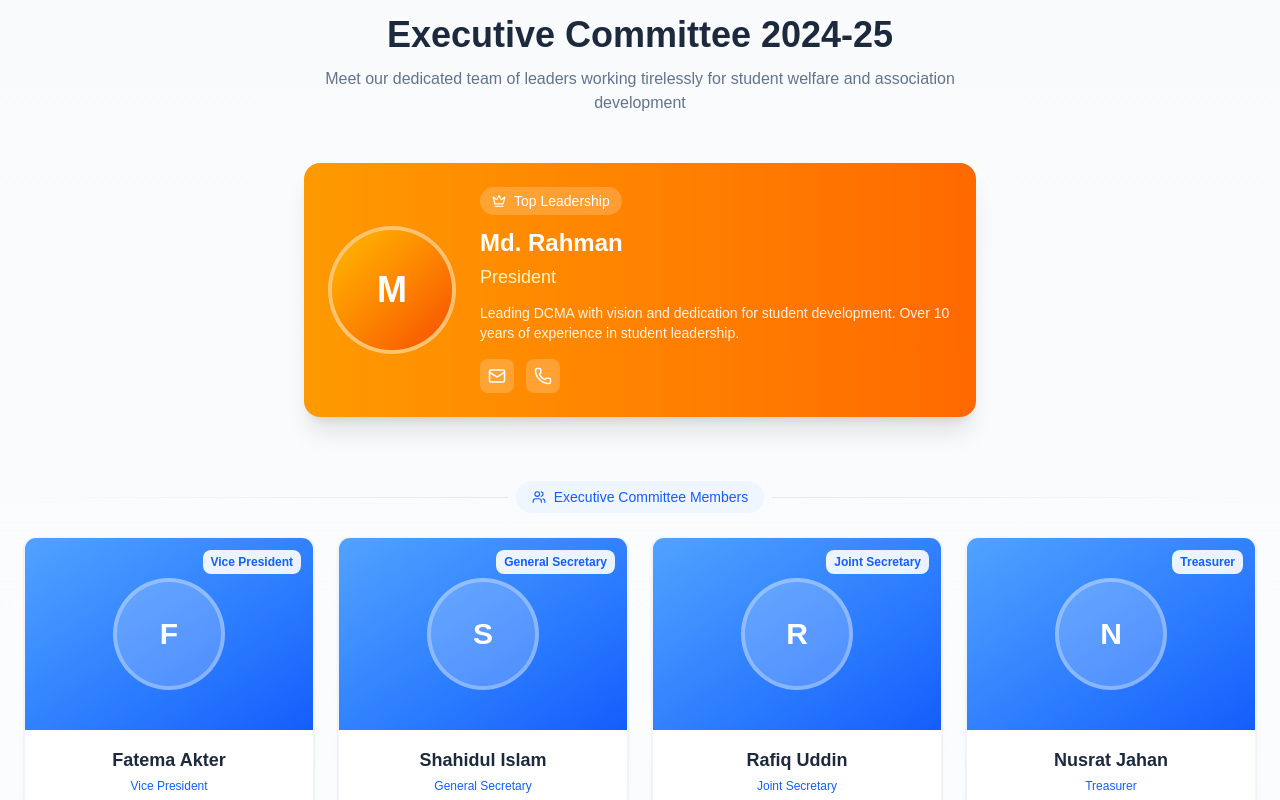
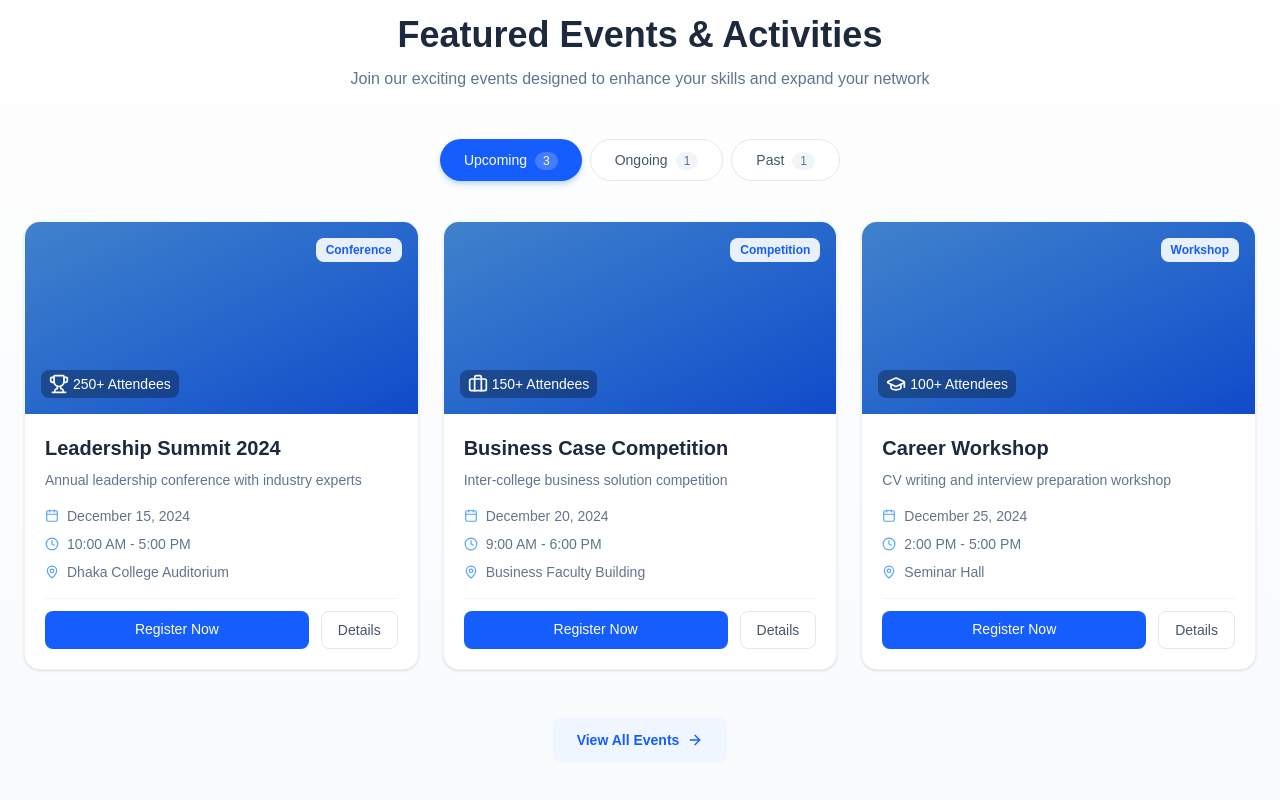
Before and after one commit to Fahad-smto/Dhaka-college-management-association, a Next.js app: page / in a window 1280 px wide. Shown: the part 920-1720 px from the top of the page. Built offline with nearby package versions, Linux system fonts and the light colour scheme.

Commit message:
footer added

```diff
--- /dev/null
+++ b/app/components/FeaturedEvents.tsx
@@ -0,0 +1,207 @@
+"use client";
+
+import { useState, useEffect } from "react";
+import Link from "next/link";
+import { Calendar, MapPin, Users, Clock, ArrowRight, Trophy, Briefcase, GraduationCap } from "lucide-react";
+
+export default function FeaturedEvents() {
+  const [activeTab, setActiveTab] = useState("upcoming");
+
+  const events = {
+    upcoming: [
+      {
+        id: 1,
+        title: "Leadership Summit 2024",
+        description: "Annual leadership conference with industry experts",
+        date: "December 15, 2024",
+        time: "10:00 AM - 5:00 PM",
+        location: "Dhaka College Auditorium",
+        image: "/events/leadership.jpg",
+        category: "Conference",
+        icon: <Trophy size={20} />,
+        attendees: 250,
+      },
+      {
+        id: 2,
+        title: "Business Case Competition",
+        description: "Inter-college business solution competition",
+        date: "December 20, 2024",
+        time: "9:00 AM - 6:00 PM",
+        location: "Business Faculty Building",
+        image: "/events/competition.jpg",
+        category: "Competition",
+        icon: <Briefcase size={20} />,
+        attendees: 150,
+      },
+      {
+        id: 3,
+        title: "Career Workshop",
+        description: "CV writing and interview preparation workshop",
+        date: "December 25, 2024",
+        time: "2:00 PM - 5:00 PM",
+        location: "Seminar Hall",
+        image: "/events/workshop.jpg",
+        category: "Workshop",
+        icon: <GraduationCap size={20} />,
+        attendees: 100,
+      },
+    ],
+    ongoing: [
+      {
+        id: 4,
+        title: "Membership Drive 2024",
+        description: "New member registration campaign",
+        date: "December 1-30, 2024",
+        time: "All Day",
+        location: "Online & Campus",
+        image: "/events/membership.jpg",
+        category: "Campaign",
+        icon: <Users size={20} />,
+        attendees: 500,
+      },
+    ],
+    past: [
+      {
+        id: 5,
+        title: "Annual Sports Day",
+        description: "Inter-department sports competition",
+        date: "November 20, 2024",
+        time: "8:00 AM - 6:00 PM",
+        location: "College Ground",
+        image: "/events/sports.jpg",
+        category: "Sports",
+        icon: <Trophy size={20} />,
+        attendees: 400,
+      },
+    ],
+  };
+
+  return (
+    <section className="py-16 bg-gradient-to-b from-white to-slate-50">
+      <div className="max-w-7xl mx-auto px-4 sm:px-6">
+        {/* Section Header */}
+        <div className="text-center mb-12">
+          <div className="inline-flex items-center gap-2 bg-blue-50 text-blue-600 px-4 py-1.5 rounded-full text-sm font-medium mb-4">
+            <Calendar size={16} />
+            <span>Upcoming & Ongoing</span>
+          </div>
+          <h2 className="text-3xl md:text-4xl font-bold text-slate-800 mb-3">
+            Featured Events & Activities
+          </h2>
+          <p className="text-slate-500 max-w-2xl mx-auto">
+            Join our exciting events designed to enhance your skills and expand your network
+          </p>
+        </div>
+
+        {/* Tab Buttons */}
+        <div className="flex justify-center gap-2 mb-10">
+          {[
+            { id: "upcoming", label: "Upcoming", count: events.upcoming.length },
+            { id: "ongoing", label: "Ongoing", count: events.ongoing.length },
+            { id: "past", label: "Past", count: events.past.length },
+          ].map((tab) => (
+            <button
+              key={tab.id}
+              onClick={() => setActiveTab(tab.id)}
+              className={`px-6 py-2.5 rounded-full text-sm font-medium transition-all ${
+                activeTab === tab.id
+                  ? "bg-blue-600 text-white shadow-md shadow-blue-200"
+                  : "bg-white text-slate-600 hover:bg-slate-100 border border-slate-200"
+              }`}
+            >
+              {tab.label}
+              <span className={`ml-2 px-2 py-0.5 rounded-full text-xs ${
+                activeTab === tab.id ? "bg-white/20" : "bg-slate-100 text-slate-500"
+              }`}>
+                {tab.count}
+              </span>
+            </button>
+          ))}
+        </div>
+
+        {/* Events Grid */}
+        <div className="grid grid-cols-1 md:grid-cols-2 lg:grid-cols-3 gap-6">
+          {events[activeTab as keyof typeof events].map((event) => (
+            <div
+              key={event.id}
+              className="group bg-white rounded-2xl shadow-sm hover:shadow-xl transition-all duration-300 overflow-hidden border border-slate-100"
+            >
+              {/* Image Placeholder - Replace with actual images */}
+              <div className="h-48 bg-gradient-to-br from-blue-400 to-blue-600 relative overflow-hidden">
+                <div className="absolute inset-0 bg-black/20 group-hover:bg-black/10 transition-all" />
+                <div className="absolute top-4 right-4 bg-white/90 backdrop-blur-sm px-2.5 py-1 rounded-lg text-xs font-semibold text-blue-600">
+                  {event.category}
+                </div>
+                <div className="absolute bottom-4 left-4 flex items-center gap-1 text-white text-sm bg-black/30 backdrop-blur-sm px-2 py-1 rounded-lg">
+                  {event.icon}
+                  <span>{event.attendees}+ Attendees</span>
+                </div>
+              </div>
+
+              {/* Event Details */}
+              <div className="p-5">
+                <h3 className="text-xl font-bold text-slate-800 mb-2 group-hover:text-blue-600 transition-colors">
+                  {event.title}
+                </h3>
+                <p className="text-slate-500 text-sm mb-4 line-clamp-2">
+                  {event.description}
+                </p>
+
+                {/* Event Meta Info */}
+                <div className="space-y-2 mb-4">
+                  <div className="flex items-center gap-2 text-sm text-slate-500">
+                    <Calendar size={14} className="text-blue-400" />
+                    <span>{event.date}</span>
+                  </div>
+                  <div className="flex items-center gap-2 text-sm text-slate-500">
+                    <Clock size={14} className="text-blue-400" />
+                    <span>{event.time}</span>
+                  </div>
+                  <div className="flex items-center gap-2 text-sm text-slate-500">
+                    <MapPin size={14} className="text-blue-400" />
+                    <span>{event.location}</span>
+                  </div>
+                </div>
+
+                {/* Action Buttons */}
+                <div className="flex gap-3 pt-3 border-t border-slate-100">
+                  {activeTab !== "past" ? (
+                    <>
+                      <Link
+                        href={`/events/${event.id}`}
+                        className="flex-1 text-center px-4 py-2 rounded-lg text-sm font-medium bg-blue-600 text-white hover:bg-blue-700 transition-all"
+                      >
+                        Register Now
+                      </Link>
+                      <button className="px-4 py-2 rounded-lg text-sm font-medium text-slate-600 hover:bg-slate-50 transition-all border border-slate-200">
+                        Details
+                      </button>
+                    </>
+                  ) : (
+                    <Link
+                      href={`/events/${event.id}`}
+                      className="w-full text-center px-4 py-2 rounded-lg text-sm font-medium text-blue-600 hover:bg-blue-50 transition-all border border-blue-200"
+                    >
+                      View Gallery
+                    </Link>
+                  )}
+                </div>
+              </div>
+            </div>
+          ))}
+        </div>
+
+        {/* View All Button */}
+        <div className="text-center mt-12">
+          <Link
+            href="/events"
+            className="inline-flex items-center gap-2 px-6 py-3 rounded-lg text-sm font-semibold text-blue-600 hover:text-blue-700 bg-blue-50 hover:bg-blue-100 transition-all"
+          >
+            View All Events
+            <ArrowRight size={16} />
+          </Link>
+        </div>
+      </div>
+    </section>
+  );
+}
```
